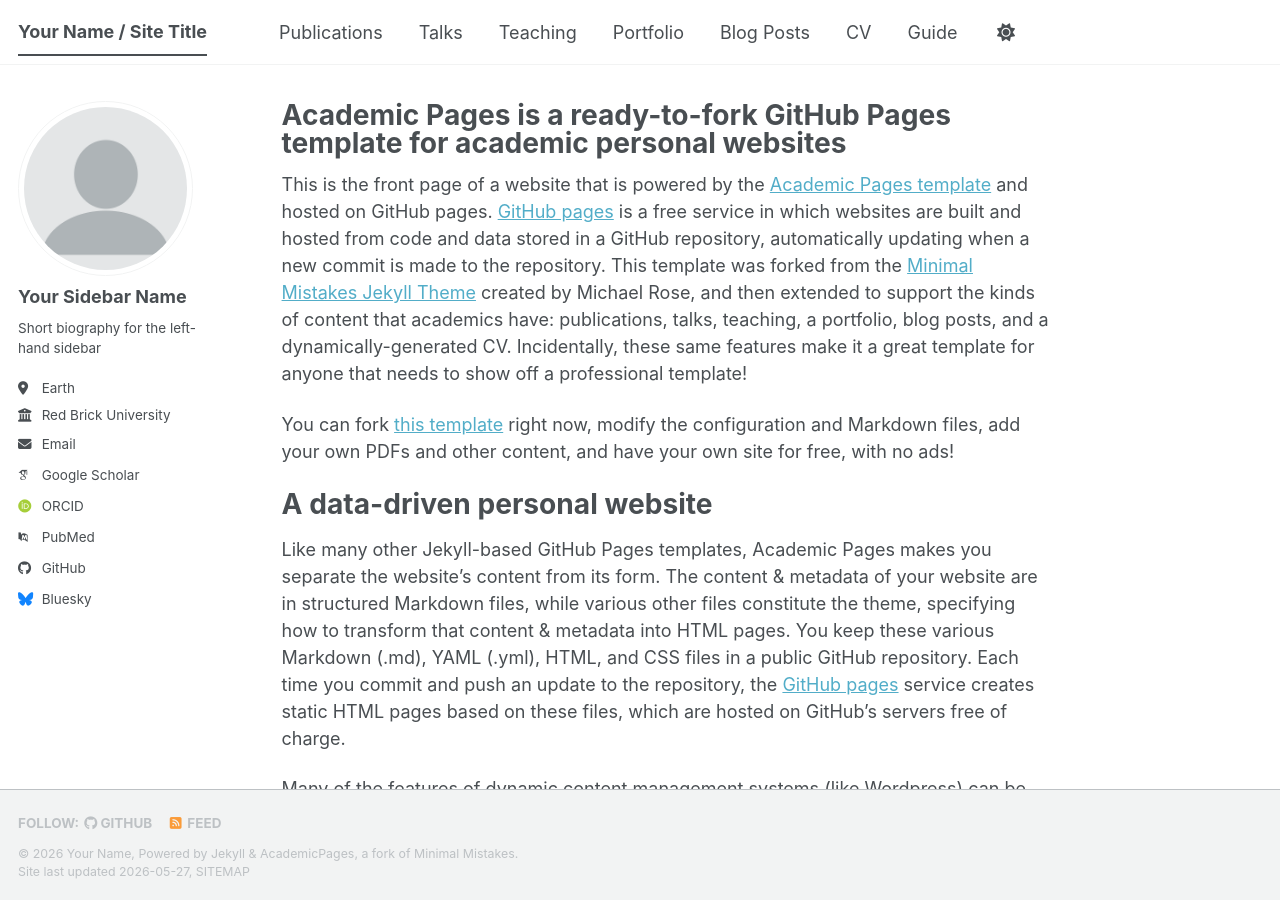
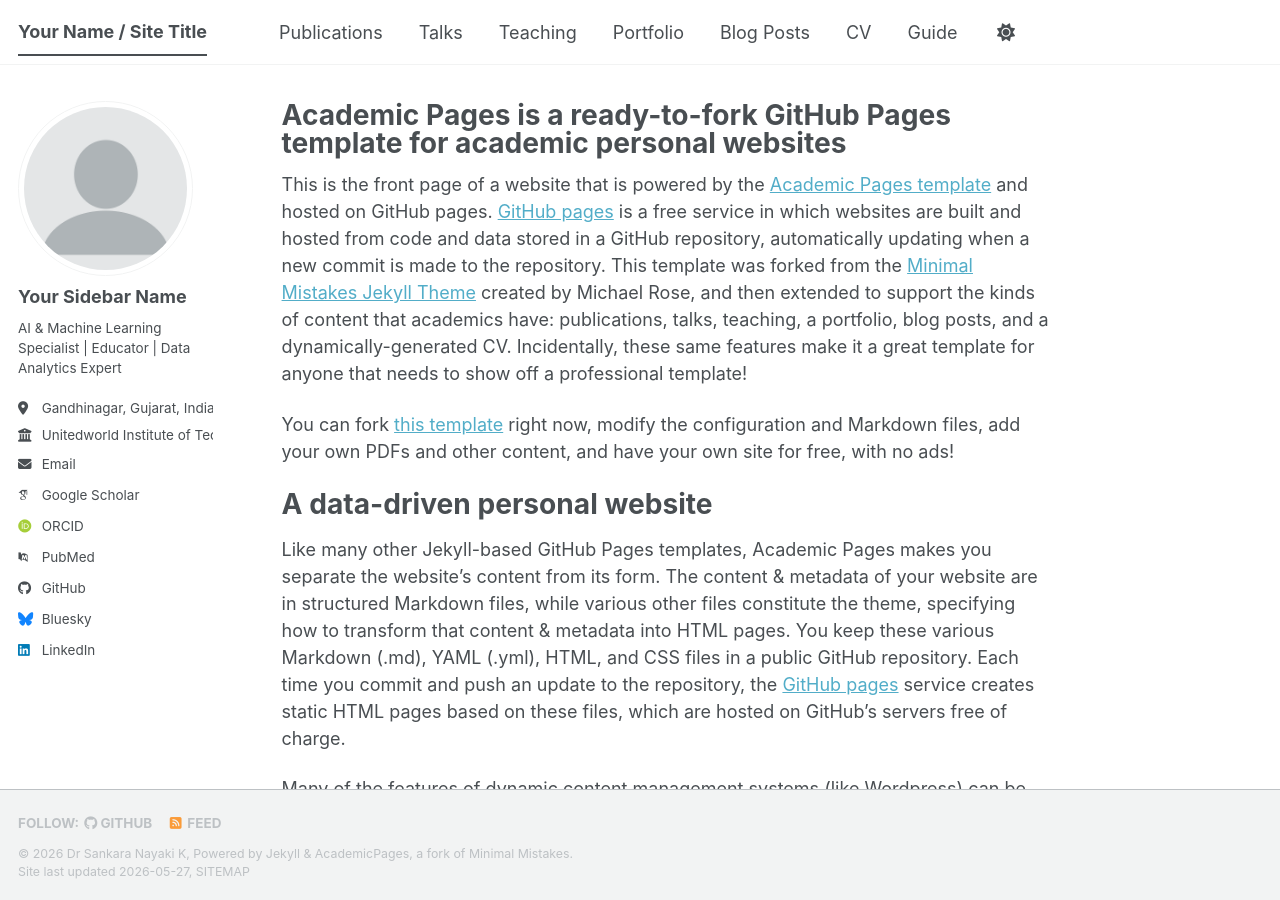
Before and after one commit to sankaraCourseera/academic-website, a Jekyll site: the page built from _pages/about.md, in a window 1280 px wide and 900 px high. Built offline with Jekyll 4.4.1, drawn with Linux system fonts in a browser that asks for light colours; some web fonts are replaced; a script bundle is joined from its source files by our own code; library files that are not in the unit come from our copies.

Commit message:
Modify personal details in _config.yml
Updated personal information including name, bio, location, employer, email, and social media links.

```diff
--- a/_config.yml
+++ b/_config.yml
@@ -11,7 +11,7 @@ locale                   : "en-US"
 site_theme               : "default" # The available themes options are "default", "air", "sunrise", "mint", "dirt" and "contrast"
 title                    : "Your Name / Site Title"
 title_separator          : "-"
-name                     : &name "Your Name"
+name                     : &name "Dr Sankara Nayaki K"
 description              : &description "Your Name's academic portfolio"   # Update this with a general description of your site, this is the default if not overridden by a page
 url                      : https://academicpages.github.io # The base hostname & protocol for your site e.g. "https://[your GitHub username].github.io",
                                                            # or if you already have some other page hosted on Github then use "https://[your GitHub username].github.io/[Your Repo Name]"
@@ -26,19 +26,19 @@ author:
   avatar           : "profile.png"
   name             : "Your Sidebar Name"
   pronouns         : # example: "she/her"
-  bio              : "Short biography for the left-hand sidebar"
-  location         : "Earth"
-  employer         : "Red Brick University"
+  bio              : "AI & Machine Learning Specialist | Educator | Data Analytics Expert"
+  location         : "Gandhinagar, Gujarat, India"
+  employer         : "Unitedworld Institute of Technology, Karnavati University"
   uri              : # URL
-  email            : "none@example.org"
+  email            : "sankaranayaki@gmail.com"
 
   # Academic websites
   academia         : # URL
   arxiv            : # URL - Update with the correct link to your profile
-  googlescholar    : "https://scholar.google.com/citations?user=PS_CX0AAAAAJ"
+  googlescholar    : "https://scholar.google.com/citations?hl=en&user=kGLZ1kAAAAAJ"
   inspire-hep      : # URL
   impactstory      : # URL
-  orcid            : "https://orcid.org/yourorcidurl"
+  orcid            : "0000-0002-3786-9944"
   semantic         : # URL
   ssrn             : # URL
   pubmed           : "https://www.ncbi.nlm.nih.gov/pubmed/?term=john+snow"
@@ -66,7 +66,7 @@ author:
   keybase          : # Username
   instagram        : # Username
   lastfm           : # Username
-  linkedin         : # Username
+  linkedin         : "SankaranayakiK"
   mastodon         : # URL
   medium           : # URL
   pinterest        : # Username
```
